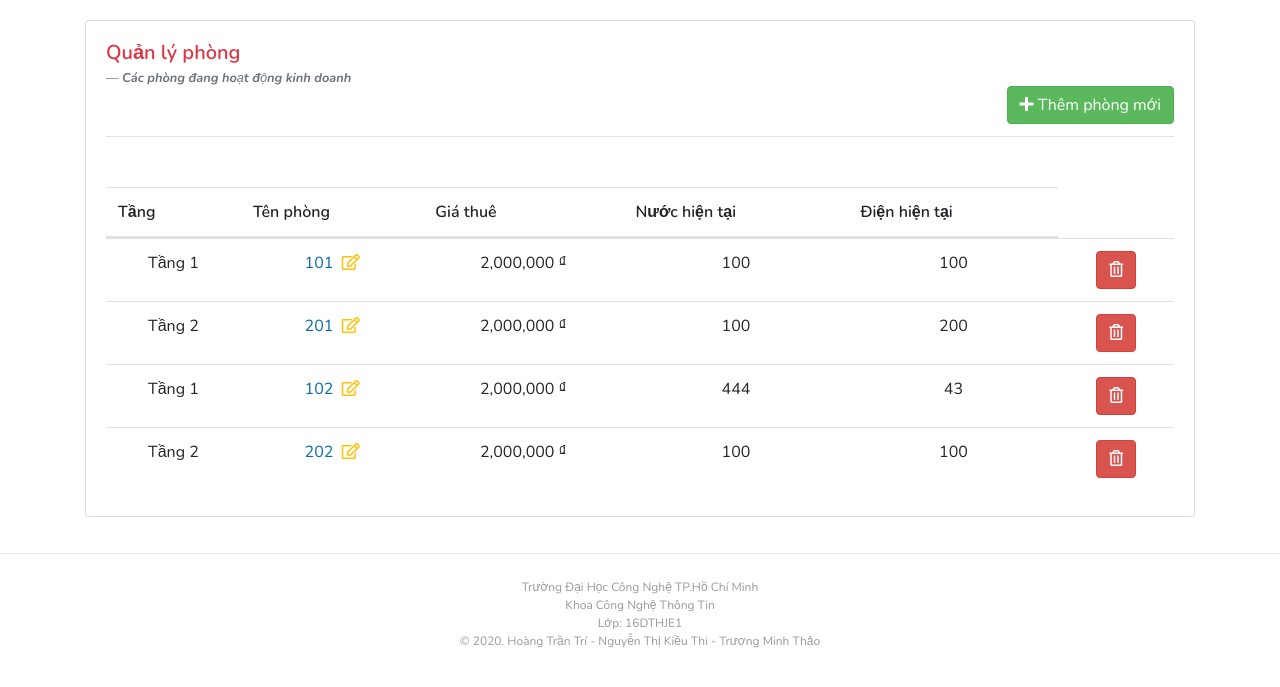
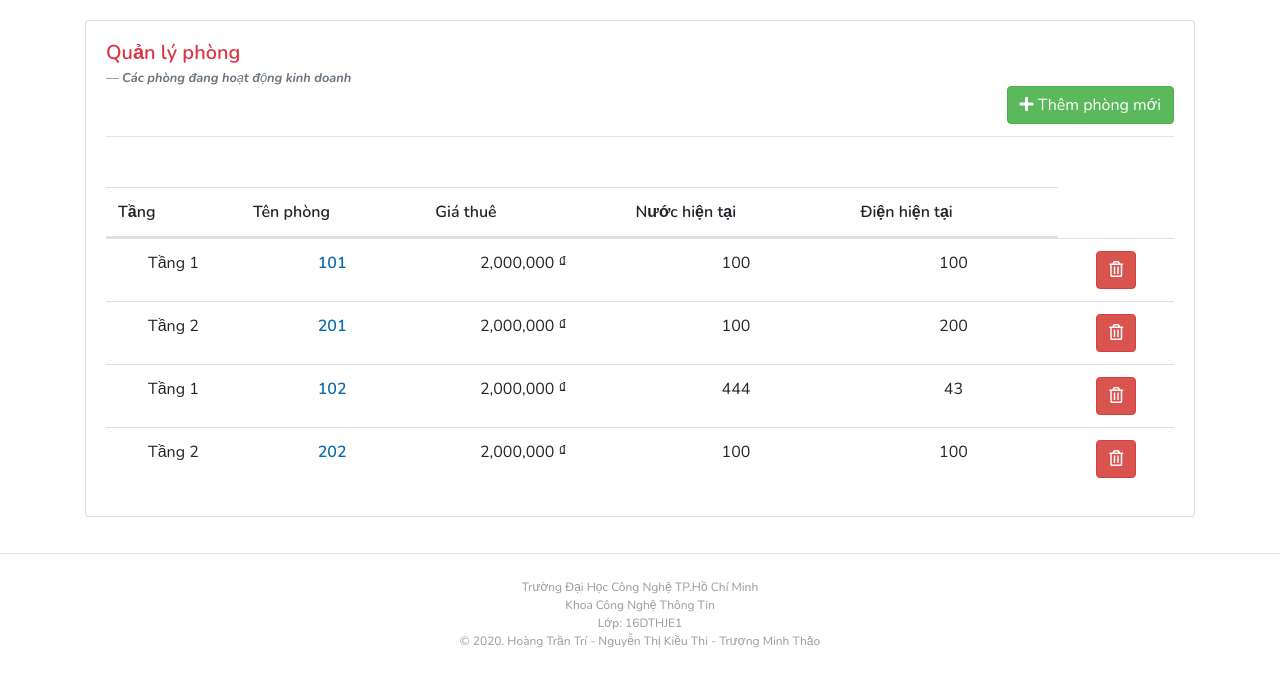
Before and after one commit to thaotruogg/do-an-php, a PHP site: page /room.php in a window 1280 px wide. Shown: the part 74-761 px from the top of the page. Run offline with PHP 8.4, Linux system fonts and the light colour scheme; data comes from the database, SQL or seed files in the repository; some libraries are stand-ins or nearby versions.

Commit message:
some commit

```diff
--- a/room.php
+++ b/room.php
@@ -108,11 +108,6 @@ session_start();
                                             <!-- Đổ dữ liệu ra bảng -->
                                             <?php foreach ($arr_thongke as $arr) {
                                                 $idPhong = $arr["Id"] ?>
-                                            <!--
-                                                Author: Khoi
-                                                Date  : 21/03/2019 11:06 AM
-                                                Task  : Làm chức năng xóa phòng
-                                            -->
                                             <?php
                                             if (isset($_POST["btnDeleteRoom" . $arr["Id"]])) {
                                                 mysqli_query($connect, "DELETE FROM `phong` WHERE `phong`.`Id` =" . $idPhong);
@@ -122,7 +117,7 @@ session_start();
                                             <!--  -->
                                             <tr class='clickable-row' data-href='details.php'>
                                                 <td><?php echo $arr["TenTang"]; ?></td>
-                                                <td><?php echo '<a href="#" data-toggle="modal" data-target="#editModal">' . $arr["TenPhong"] . '&nbsp;&nbsp;<i class="far fa-edit text-warning"></i></a>'; ?></td>
+                                                <td><?php echo '<a href="#" class="text-bold" data-toggle="modal" data-target="#editModal">' . $arr["TenPhong"] . '</a>'; ?></td>
                                                 <td><?php echo number_format($arr["SoTienThue"]) . ' ₫'; ?></td>
                                                 <td><?php echo number_format($arr["SoDien"]); ?></td>
                                                 <td><?php echo number_format($arr["SoNuoc"]); ?></td>
```
